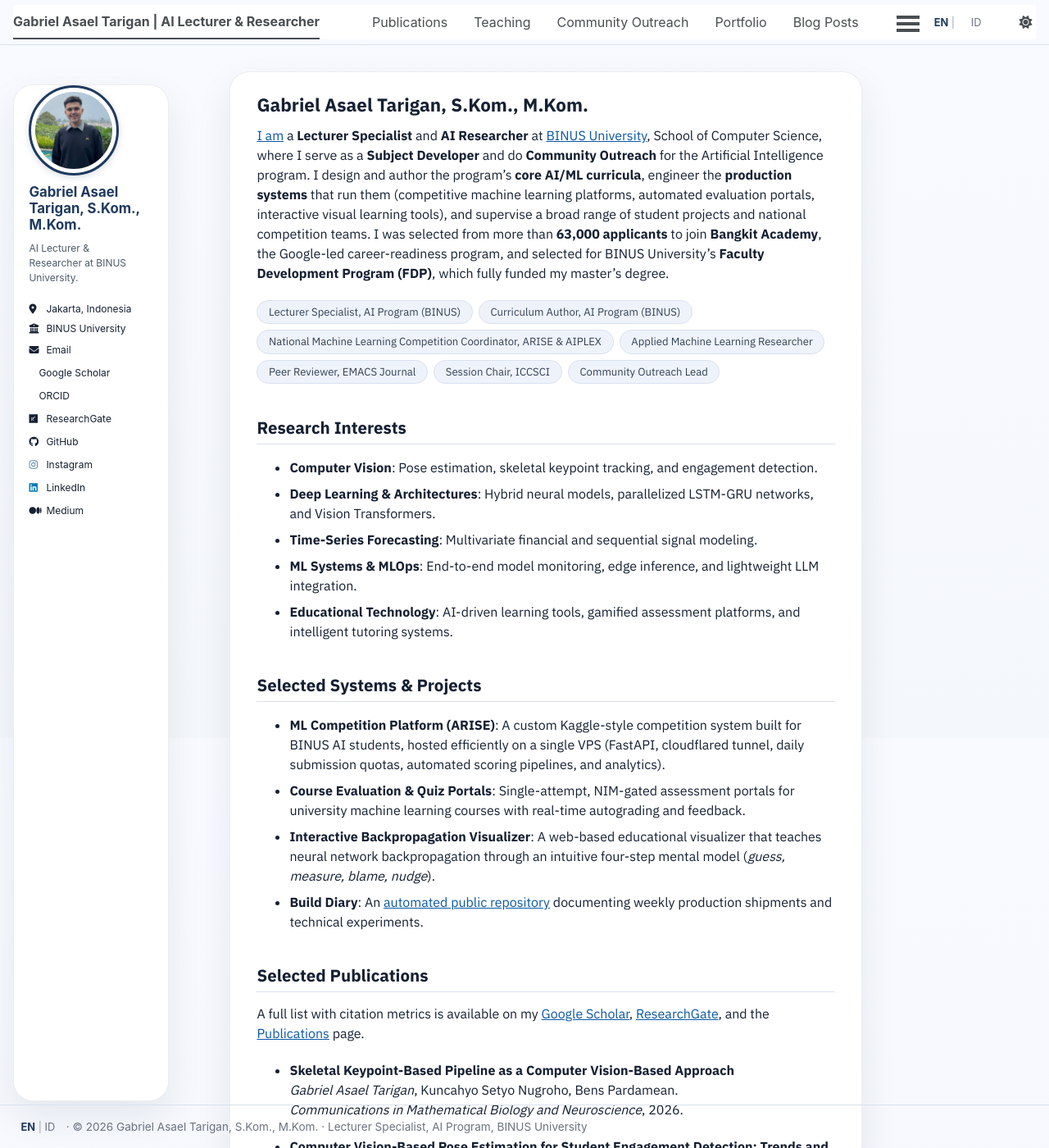
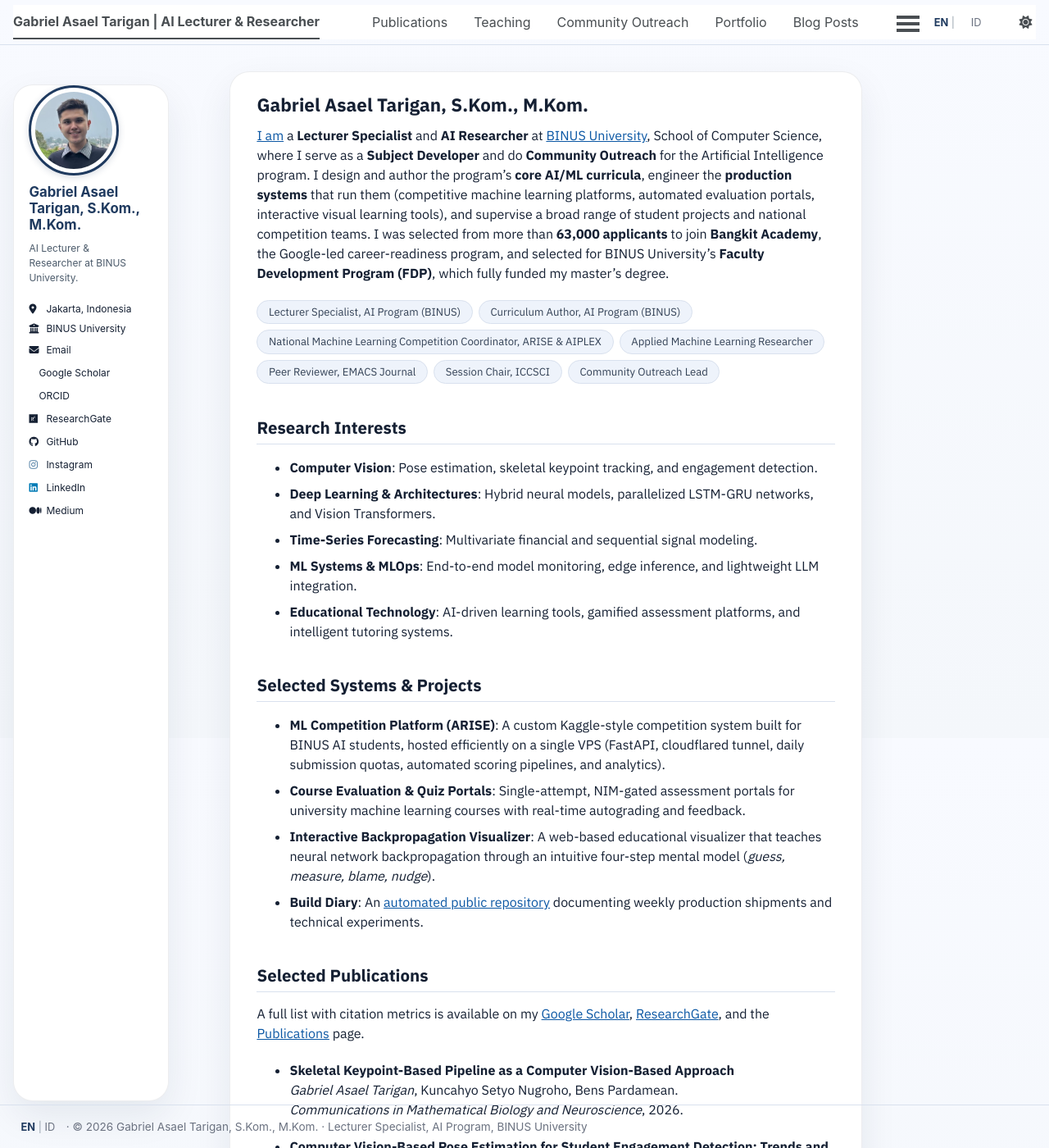
Before and after one commit to asaeltarigan/asaeltarigan.github.io, a Jekyll site: the page built from _pages/about.md, in a window 1280 px wide and 1400 px high. Shown: the whole window at 82% size. Built offline with Jekyll 4.4.1, drawn with Linux system fonts in a browser that asks for light colours; a style sheet for code colours, icons or effects is not loaded.

Commit message:
Avatar: re-crop profile photo to head-and-shoulders (face centered, proper headroom); add object-fit: cover

```diff
--- a/_includes/head.html
+++ b/_includes/head.html
@@ -94,4 +94,4 @@
 <link rel="preconnect" href="https://fonts.gstatic.com" crossorigin>
 <link href="https://fonts.googleapis.com/css2?family=IBM+Plex+Sans:wght@400;500;600;700&display=swap" rel="stylesheet">
 <link rel="stylesheet" href="{{ base_path }}/assets/css/main.css">
-<link rel="stylesheet" href="{{ base_path }}/assets/css/custom.css?v=33">
+<link rel="stylesheet" href="{{ base_path }}/assets/css/custom.css?v=34">
--- a/assets/css/custom.css
+++ b/assets/css/custom.css
@@ -28,8 +28,9 @@ html[data-theme="dark"] {
   border: 3px solid var(--global-base-color, #1f3a5f);
   border-radius: 50%;
   box-shadow: 0 2px 8px rgba(31, 58, 95, 0.18);
-  width: 130px;
-  height: 130px;
+  width: 110px;
+  height: 110px;
+  object-fit: cover;
 }
 
 /* Sidebar: theme JS forces position:fixed which overlaps the footer on short
```
Also changed, not shown: images/profile.jpg.
